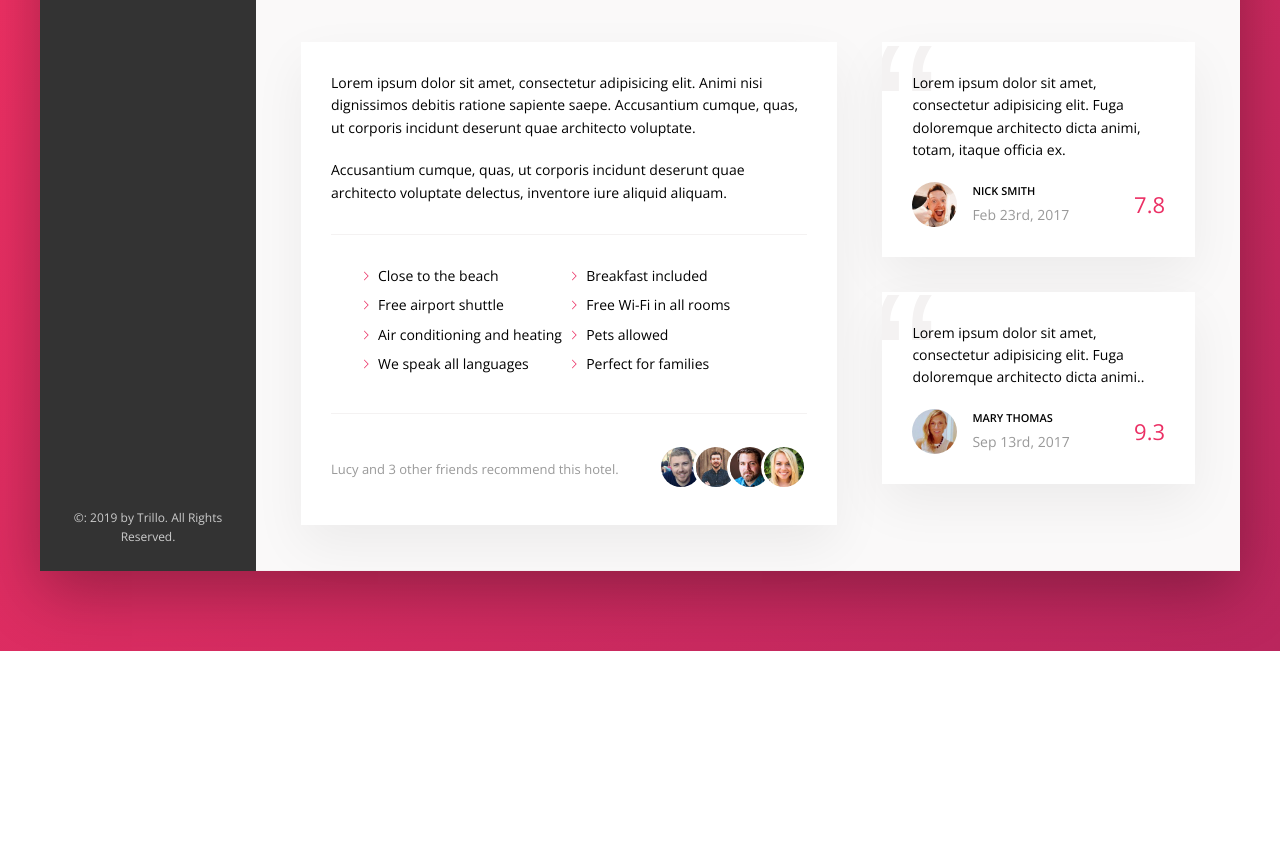
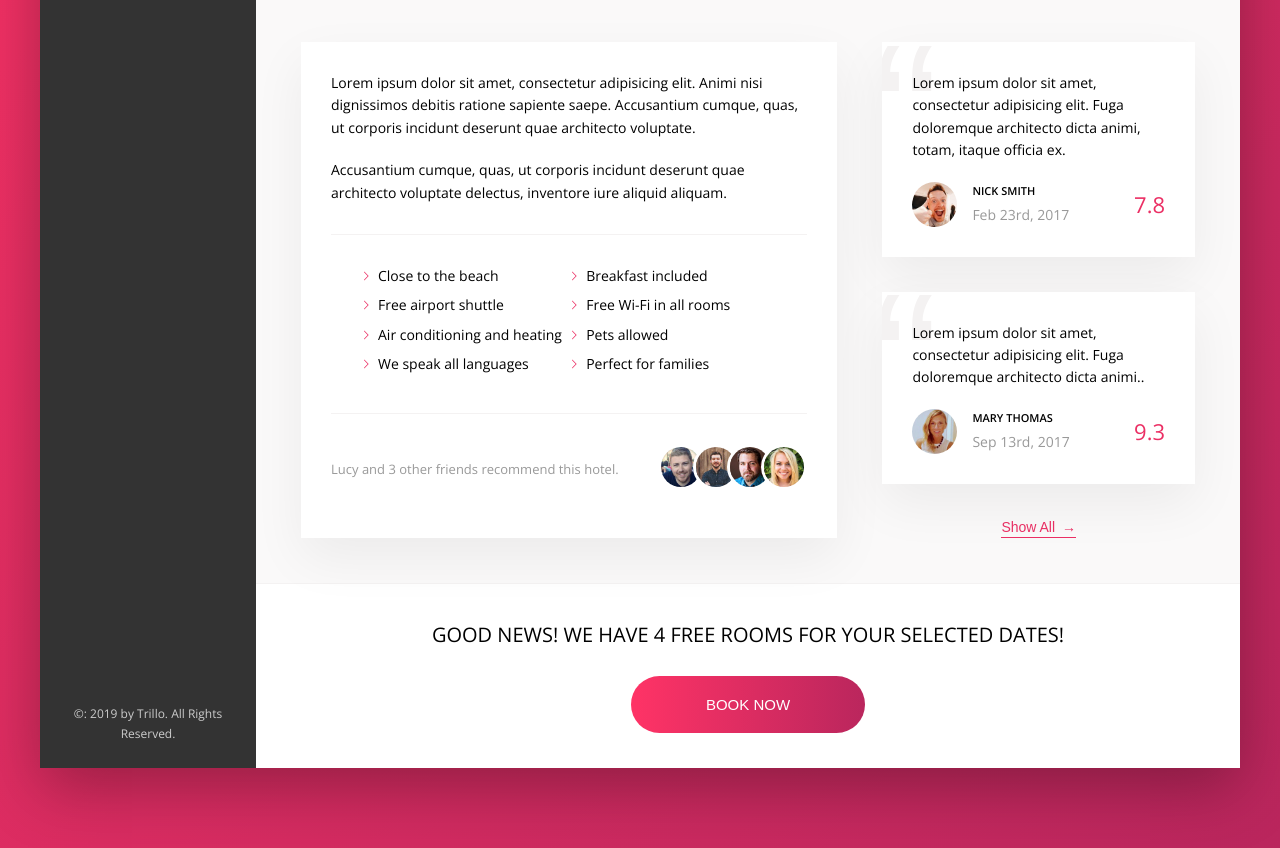
Before and after one commit to NortonNice/Trillo, a website: page index.html in a window 1280 px wide. Shown: the part 605-1453 px from the top of the page. Before the commit the page ends 1256 px from the top, so only its background shows below. Drawn offline with nearby package versions, Linux system fonts and the light colour scheme.

Commit message:
CTA section, button animations

```diff
--- a/index.html
+++ b/index.html
@@ -195,11 +195,25 @@
                                     <div class="review__rating">9.3</div>
                                 </figcaption>
                             </figure>
+
+                            <button class="btn-inline">Show All <span>&rarr;</span></button>
                         </div>
+
+
                     </div>
+                    <div class="cta">
+                        <h2 class="cta__book-now">
+                            Good news! We have 4 free rooms for your selected dates!
+                        </h2>
+                        <button class="btn">
+                            <span class="btn__visible">Book now</span>
+                            <span class="btn__invisible">Only 4 rooms left</span>
+                        </button>
+                    </div>
+
+
                 </main>
             </div>
         </div>
     </body>
-
 </html>
--- a/sass/_components.scss
+++ b/sass/_components.scss
@@ -274,8 +274,17 @@
     cursor: pointer;
     transition: .2s;
 
+    & span {
+        margin-left: 3px;
+        transition: margin-left .2s;
+    }
+
     &:hover {
         color: var(--color-grey-dark-1);
+
+        span {
+            margin-left: 8px;
+        }
     }
 
     &:focus {
@@ -358,9 +367,9 @@
         margin-right: auto;
     }
 
-    &__friends {
+    // &__friends {
 
-    }
+    // }
 
     &__photo {
         box-sizing: content-box;
@@ -437,3 +446,68 @@
         z-index: 1;
     }
 }
+
+//////////////////////////////////////////
+// CALL TO ACTION
+.cta {
+    padding: 3.5rem 0;
+    text-align: center;
+
+    &__book-now {
+        font-size: 2rem;
+        font-weight: 300;
+        text-transform: uppercase;
+        margin-bottom: 2.5rem;
+    }
+}
+
+//////////////////////////////////////////
+// CALL TO ACTION
+.btn {
+    font-size: 1.5rem;
+    font-weight: 300;
+    text-transform: uppercase;
+    border-radius: 100px;
+    border: none;
+    background-image: linear-gradient(to right, var(--color-primary-light), var(--color-primary-dark));
+    color: #fff;
+    position: relative;
+    overflow: hidden;
+
+    & > * {
+        display: inline-block;
+        height: 100%;
+        width: 100%;
+        transition: all .2s;
+    }
+
+    &__visible {
+
+        padding: 2rem 7.5rem;
+    }
+
+    &__invisible {
+        position: absolute;
+        padding: 2rem 0;
+        left: 0;
+        top: -100%;
+    }
+
+    &:hover {
+    background-image: linear-gradient(to left, var(--color-primary-light), var(--color-primary-dark));
+
+    }
+
+    &:hover &__visible {
+        transform: translateY(100%);
+    }
+
+    &:hover &__invisible {
+        top: 0;
+    }
+
+    &:focus {
+        outline: none;
+        animation: pulsate 1s infinite;
+    }
+}
--- a/sass/_layout.scss
+++ b/sass/_layout.scss
@@ -56,4 +56,8 @@
 
 .user-reviews {
     flex: 1;
+
+    display: flex;
+    flex-direction: column;
+    align-items: center;
 }
```
Also changed, not shown: css/style.css. Lines whose indentation alone changed are shown as unchanged.
